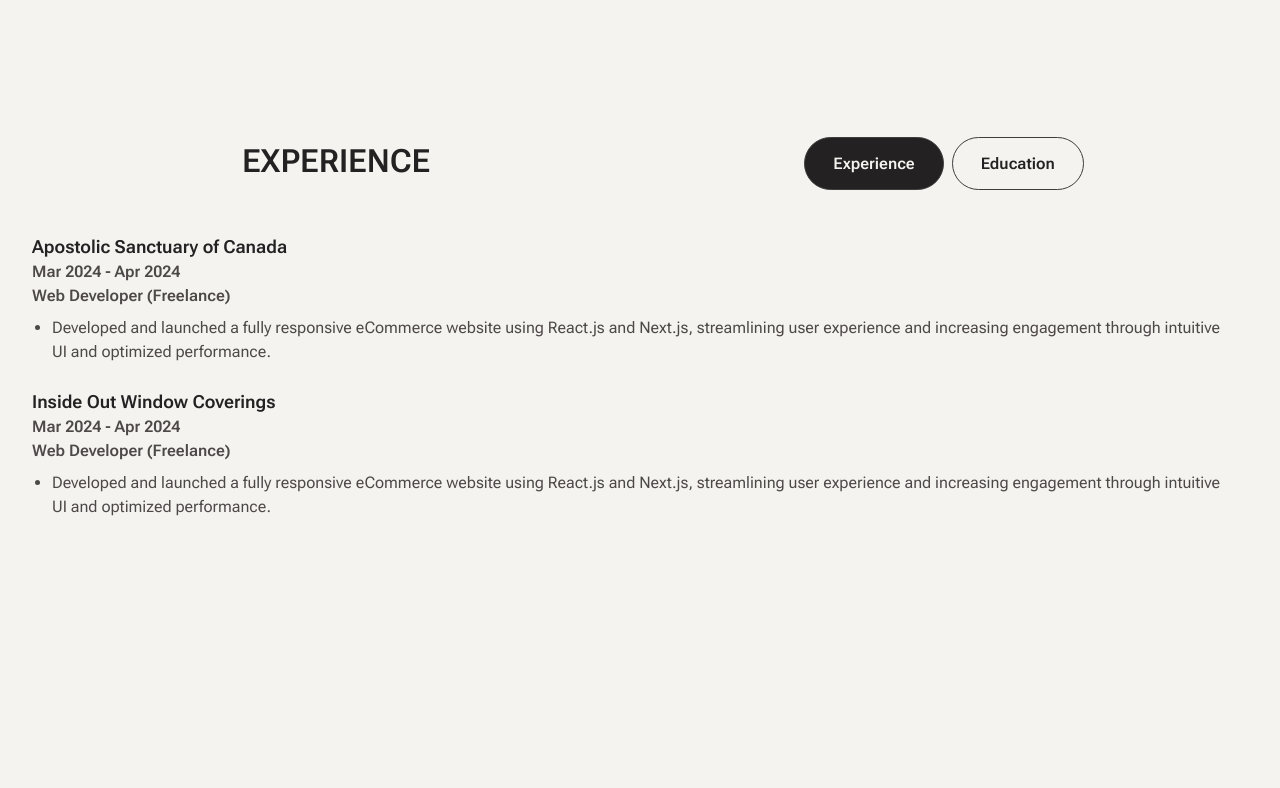
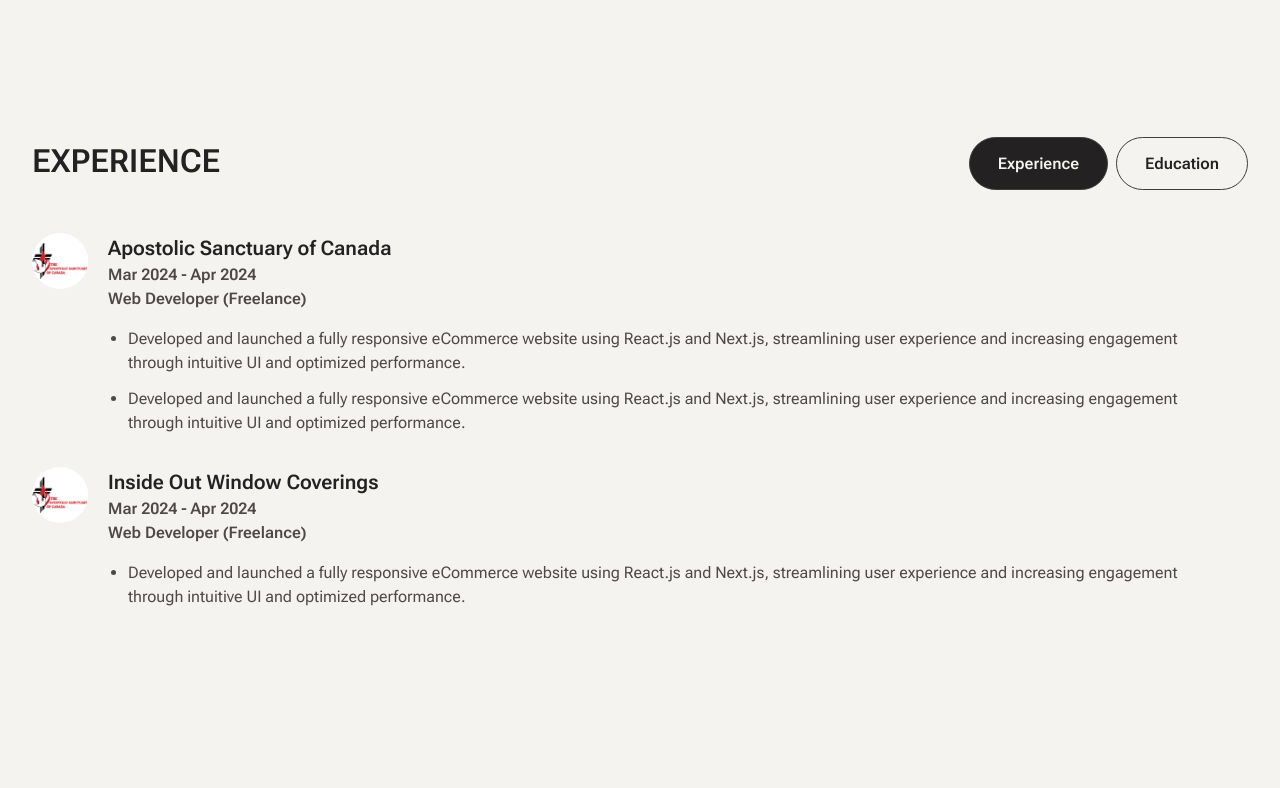
Before and after one commit to joewardperalta/developer-portfolio, a Next.js app: page / in a window 1280 px wide. Shown: the part 1320-2108 px from the top of the page. Built offline with nearby package versions, Linux system fonts and the light colour scheme.

Commit message:
Update the Experience and Education section to match the ui design in figma

```diff
--- a/app/page.js
+++ b/app/page.js
@@ -87,7 +87,9 @@
         <Section id="experience">
           <Container>
             <Column>
-              <Heading>Experience</Heading>
+              <Heading className="tablet:text-left">
+                Experience
+              </Heading>
             </Column>
             <Column>
               <ToggleSwitch
@@ -103,10 +105,11 @@
             </Column>
           </Container>
           <Container>
-            <Column className="space-y-6">
+            <Column className="space-y-6 tablet:space-y-8">
               {experienceAndEducationContent.map((content, index) => (
                 <ExperienceCard
                   key={index}
+                  img={content.img}
                   title={content.title}
                   startDate={content.date.start}
                   role={content.role}
--- a/components/ToggleSwitch.jsx
+++ b/components/ToggleSwitch.jsx
@@ -61,7 +61,7 @@
   }, []);
 
   return (
-    <div className="flex justify-center gap-2">
+    <div className="flex justify-center gap-2 tablet:justify-end">
       <PrimaryButton
         ref={firstButtonRef}
         className="bg-secondary text-primary"
--- a/components/Typography/Heading.jsx
+++ b/components/Typography/Heading.jsx
@@ -1,6 +1,8 @@
-export default function Heading({ children }) {
+export default function Heading({ children, className }) {
   return (
-    <h2 className="mb-2.5 text-center text-2xl font-semibold uppercase leading-normal text-secondary tablet:mb-12 tablet:text-[2rem]">
+    <h2
+      className={`${className} mb-2.5 text-center text-2xl font-semibold uppercase leading-normal text-secondary tablet:mb-12 tablet:text-[2rem]`}
+    >
       {children}
     </h2>
   );
--- a/components/Typography/Heading3.jsx
+++ b/components/Typography/Heading3.jsx
@@ -1,7 +1,7 @@
 export default function Heading3({ className, children }) {
   return (
     <h3
-      className={`${className} text-lg font-semibold leading-normal text-secondary`}
+      className={`${className} text-lg font-semibold leading-normal text-secondary tablet:text-xl tablet:leading-normal`}
     >
       {children}
     </h3>
--- a/components/Typography/Heading4.jsx
+++ b/components/Typography/Heading4.jsx
@@ -1,7 +1,7 @@
 export default function Heading4({ className, children }) {
   return (
     <h4
-      className={`${className} text-center text-sm font-semibold leading-normal text-quaternary tablet:text-base`}
+      className={`${className} text-center text-sm font-semibold leading-normal text-quaternary tablet:text-base tablet:leading-normal`}
     >
       {children}
     </h4>
--- a/components/cards/ExperienceCard.jsx
+++ b/components/cards/ExperienceCard.jsx
@@ -1,7 +1,9 @@
 import Heading3 from "../Typography/Heading3";
 import Heading4 from "../Typography/Heading4";
+import Image from "next/image";
 
 export default function ExperienceCard({
+  img,
   title,
   startDate,
   endDate,
@@ -9,21 +11,31 @@
   bullets,
 }) {
   return (
-    <div>
-      <div className="mb-2">
+    <div className="flex gap-5">
+      <div className="max-h-14 max-w-14 overflow-hidden rounded-full bg-white">
+        <Image
+          className="h-full w-full object-contain"
+          src={img.src}
+          alt={img.alt}
+          width={2000}
+          height={2000}
+        />
+      </div>
+      <div className="w-full">
+        <div className="mb-2 tablet:mb-4">
           <Heading3>{title}</Heading3>
           <Heading4 className="text-start">
-          {startDate.month} {startDate.year} - {endDate.month} {endDate.year}
+            {startDate.month} {startDate.year} - {endDate.month}{" "}
+            {endDate.year}
           </Heading4>
           <Heading4 className="text-start">{role}</Heading4>
         </div>
-      <ul className="list-disc px-5">
+        <ul className="list-disc px-5 text-quaternary tablet:space-y-3">
           {bullets.map((bullet, index) => (
-          <li key={index} className="text-quaternary">
-            {bullet}
-          </li>
+            <li key={index}>{bullet}</li>
           ))}
         </ul>
       </div>
+    </div>
   );
 }
--- a/data/experiences.json
+++ b/data/experiences.json
@@ -1,5 +1,9 @@
 [
   {
+    "img": {
+      "src": "/tasc.jpg",
+      "alt": "The Apostolic Sanctuary of Canada logo"
+    },
     "title": "Apostolic Sanctuary of Canada",
     "date": {
       "start": {
@@ -13,10 +17,15 @@
     },
     "role": "Web Developer (Freelance)",
     "bullets": [
+      "Developed and launched a fully responsive eCommerce website using React.js and Next.js, streamlining user experience and increasing engagement through intuitive UI and optimized performance.",
       "Developed and launched a fully responsive eCommerce website using React.js and Next.js, streamlining user experience and increasing engagement through intuitive UI and optimized performance."
     ]
   },
   {
+    "img": {
+      "src": "/tasc.jpg",
+      "alt": "The Apostolic Sanctuary of Canada logo"
+    },
     "title": "Inside Out Window Coverings",
     "date": {
       "start": {
```
Lines whose indentation alone changed are shown as unchanged.
